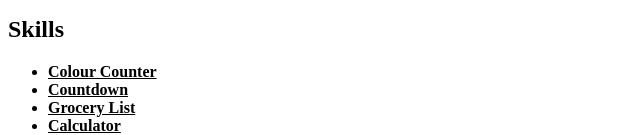
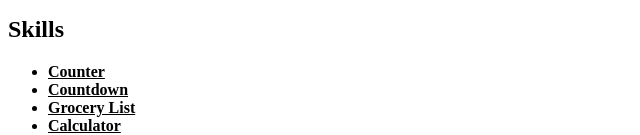
Before and after one commit to JamieMB2006/JamieMB2006.github.io, a plain HTML site: page index.html in a window 1280 px wide. Shown: the part 830-965 px from the top of the page, 0-640 px from the left. Drawn offline with Linux system fonts and the light colour scheme.

Commit message:
Made link names more clear

```diff
--- a/index.html
+++ b/index.html
@@ -107,7 +107,7 @@
         <div id="skills">
             <h2>Skills</h2>
             <ul>
-                <li><a href="colour-counter.html">Colour Counter</a></li>
+                <li><a href="colour-counter.html">Counter</a></li>
                 <li><a href="countdown.html">Countdown</a></li>
                 <li><a href="grocery-list.html">Grocery List</a></li>
                 <li><a href="calculator.html">Calculator</a></li>
```
